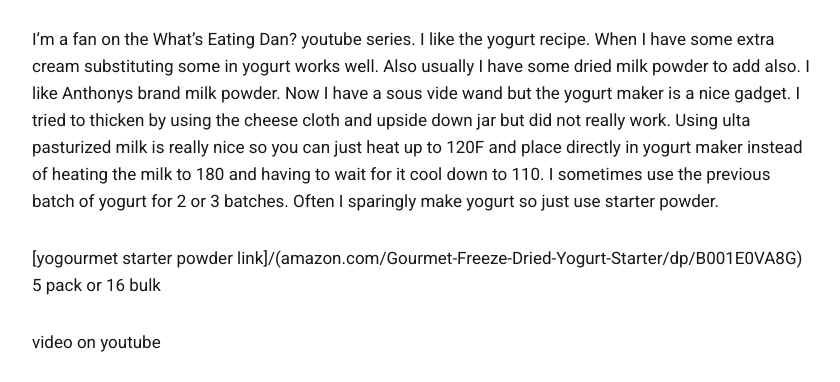
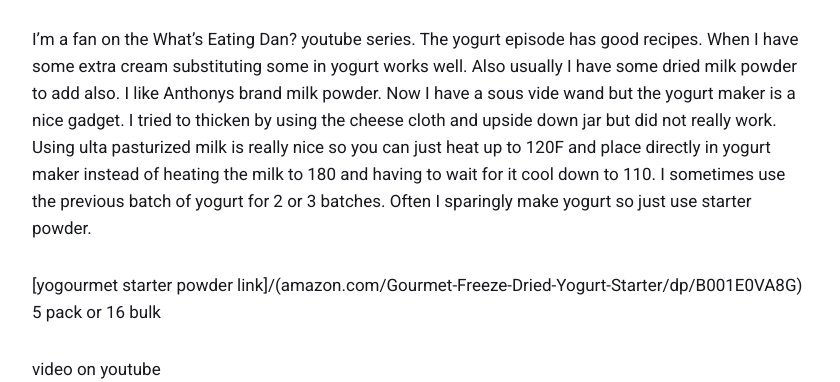
Before and after one commit to danschaffer/homepage, a Jekyll site: the page built from _posts/2023-07-24-yogurt.md, in a window 1280 px wide and 900 px high, scrolled down 955 px, cut to the strip 231-613 px from the top of the window. Shown: the whole strip, without its empty margins (218-1058 px from the left). Built offline with Jekyll 4.4.1, drawn with Linux system fonts in a browser that asks for light colours; nearby versions of some CDN libraries; some of the changed text lies outside the part shown.

Commit message:
yogurt fixes

```diff
--- a/_posts/2023-07-24-yogurt.md
+++ b/_posts/2023-07-24-yogurt.md
@@ -1,13 +1,12 @@
 ---
-title:  "Title"
+title:  "Yogurt"
 date:   2023-07-24 09:30:00 -0400
 tags: [recipes,snacks]
 layout: post
 image: /images/yogurt-new.jpg
 ---
 
-I'm a fan on the What's Eating Dan? youtube series.  I like the yogurt recipe.  When I have some extra cream substituting some in yogurt works well.  Also usually I have some dried milk powder to add also.  I like Anthonys brand milk powder.  Now I have
-a sous vide wand but the yogurt maker is a nice gadget.  I tried to thicken by using the cheese cloth and upside down jar but did not really work.  Using ulta pasturized milk is really nice so you can just heat up to 120F and place directly in yogurt maker instead of heating the milk to 180 and having to wait for it cool down to 110.  I sometimes use the previous batch of
+I'm a fan on the What's Eating Dan? youtube series.  The yogurt episode has good recipes.  When I have some extra cream substituting some in yogurt works well.  Also usually I have some dried milk powder to add also.  I like Anthonys brand milk powder.  Now I have a sous vide wand but the yogurt maker is a nice gadget.  I tried to thicken by using the cheese cloth and upside down jar but did not really work.  Using ulta pasturized milk is really nice so you can just heat up to 120F and place directly in yogurt maker instead of heating the milk to 180 and having to wait for it cool down to 110.  I sometimes use the previous batch of
 yogurt for 2 or 3 batches.  Often I sparingly make yogurt so just use starter powder.
 
 [yogourmet starter powder link]/(amazon.com/Gourmet-Freeze-Dried-Yogurt-Starter/dp/B001E0VA8G) 5 pack or 16 bulk
```
